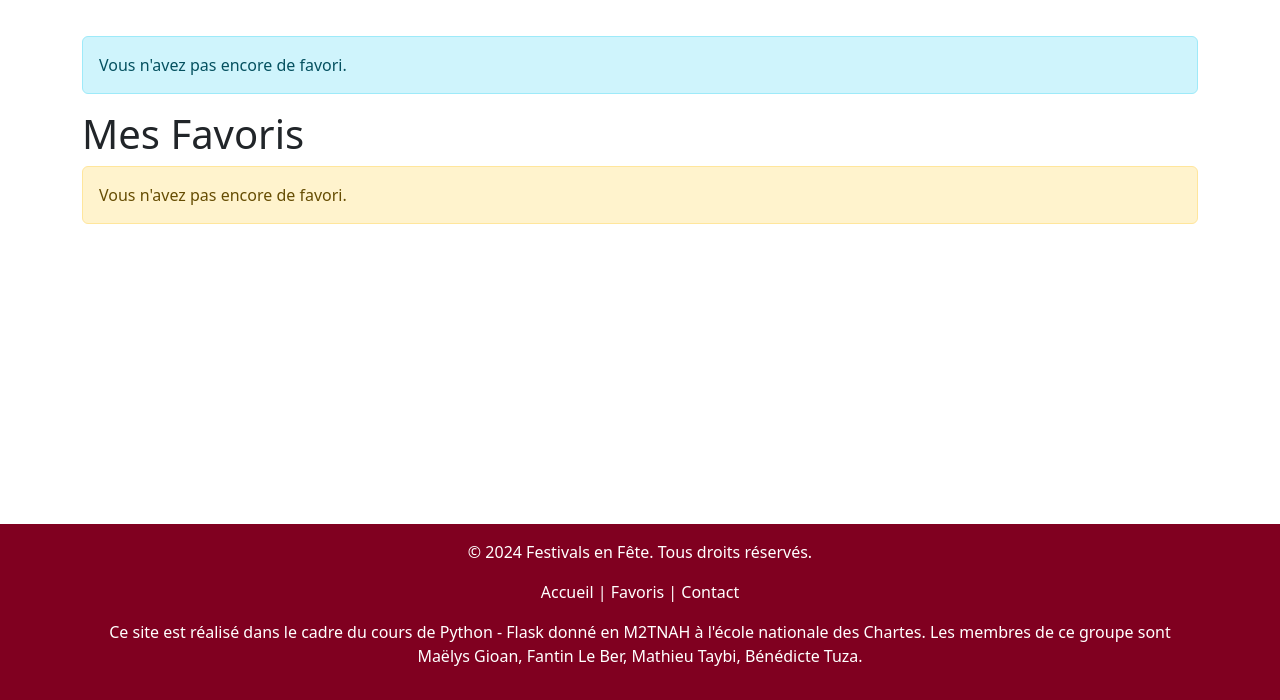
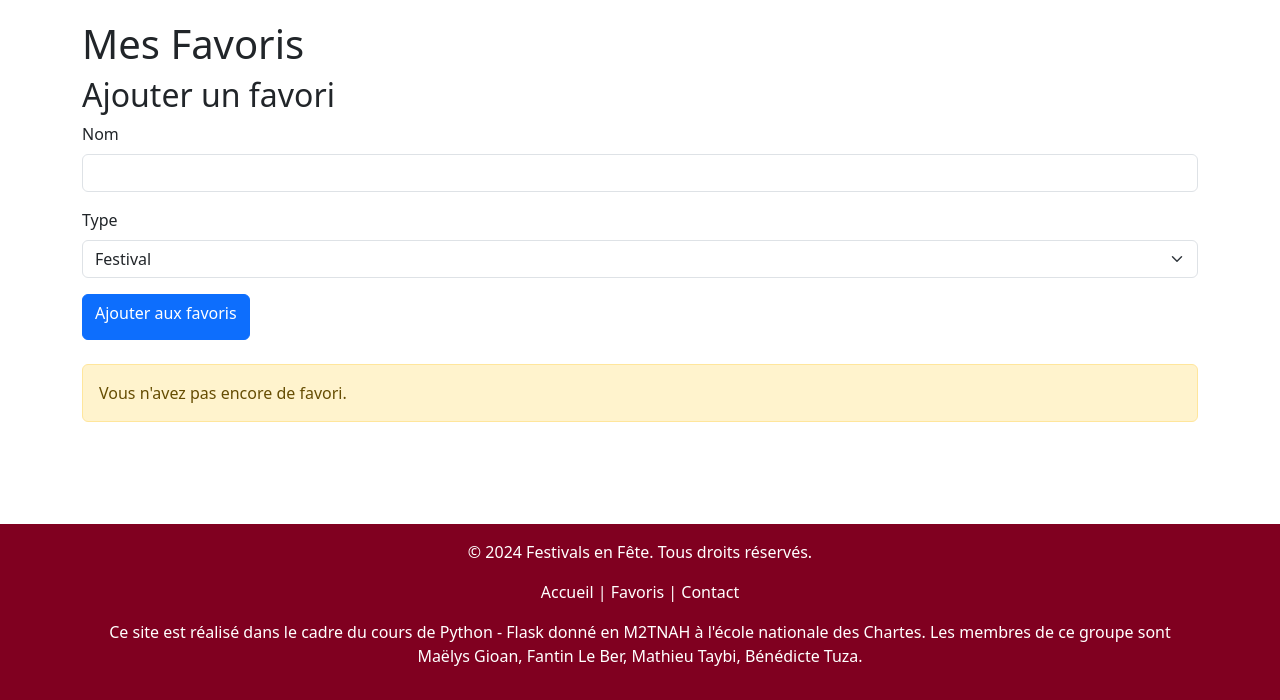
Before and after one commit to May8326/Un-festival-pres-de-chez-moi, a Flask app: page /festivalchezmoi/liste/favoris in a window 1280 px wide. Shown: the part 100-800 px from the top of the page. Run offline with Flask 3, Linux system fonts and the light colour scheme; the visitor is signed in with stand-in values (Sample User, id 1); parts of the project's set-up code (start-up, migrations or seed data) failed here and were passed over; some libraries are stand-ins or nearby versions.

Commit message:
ajout des favoris possible

```diff
--- a/appli/app/routes/favoris.py
+++ b/appli/app/routes/favoris.py
@@ -1,124 +1,234 @@
-from flask import render_template, redirect, url_for, flash
+from flask import render_template, redirect, url_for, flash, request
 from flask_login import login_required, current_user
 from app.app import app, db
-from ..models.database import Festival, MonumentHistorique, Commune, relation_user_favori
+from ..models.database import Festival, MonumentHistorique, Commune, relation_user_favori, LieuFestival
 from sqlalchemy import and_, func
 from ..models.formulaires import AjoutFavori, ModificationFavori, SuppressionFavori
 from ..models.users import Users
 
 
-@app.route("/festivalchezmoi/insertion/favori", methods=['GET', 'POST'])
+@app.route("/festivalchezmoi/insertion/favori", methods=['POST'])
 @login_required
 def insertion_favori():
-    form = AjoutFavori()
-    form.type.choices = [('festival', 'Festival'), ('monument', 'Monument')]
+    try:
+        # Récupérer les données du formulaire
+        user_id = current_user.id
+        nom_festival = request.form.get("nom_festival")
+        nom_monument = request.form.get("nom_monument")
+        nom_commune = request.form.get("nom_commune")
 
+        # Initialiser les IDs à None
+        festival_id = None
+        monument_id = None
+        commune_id = None
+
+        # Rechercher le festival si le nom est fourni
+        if nom_festival:
+            festival = db.session.query(Festival).filter(func.lower(Festival.nom_festival) == nom_festival.lower()).first()
+            if festival:
+                festival_id = festival.id_festival
+
+        # Rechercher le monument si le nom est fourni
+        if nom_monument:
+            monument = db.session.query(MonumentHistorique).filter(func.lower(MonumentHistorique.nom_monument) == nom_monument.lower()).first()
+            if monument:
+                monument_id = monument.id_monument_historique
+
+        # Rechercher la commune si le nom est fourni
+        if nom_commune:
+            commune = db.session.query(Commune).filter(func.lower(Commune.nom_commune) == nom_commune.lower()).first()
+            if commune:
+                commune_id = commune.id_commune
+
+        # Vérifier si au moins une information est fournie
+        if not (festival_id or monument_id or commune_id):
+            flash("Aucune information valide n'a été fournie pour ajouter un favori.", "error")
+            return redirect(request.referrer)
+
+        app.logger.info(f"Valeurs insérées : user_id={user_id}, festival_id={festival_id}, monument_id={monument_id}, commune_id={commune_id}")
+
+        # Vérifier si le favori existe déjà
+        favori_existant = db.session.query(relation_user_favori).filter(
+            and_(
+                relation_user_favori.c.user_id == user_id,
+                relation_user_favori.c.id_festival == festival_id,
+                relation_user_favori.c.id_monument_historique == monument_id,
+                relation_user_favori.c.id_commune == commune_id
+            )
+        ).first()
+
+        if favori_existant:
+            flash("Ce favori est déjà enregistré.", "warning")
+        else:
+            # Ajouter le favori dans la table relation_user_favori
+            db.session.execute(
+                relation_user_favori.insert().values(
+                    user_id=user_id,
+                    id_festival=festival_id,
+                    id_monument_historique=monument_id,
+                    id_commune=commune_id
+                )
+            )
+            db.session.commit()
+            flash("Favori ajouté avec succès.", "success")
+
+    except Exception as e:
+        app.logger.error(f"Erreur lors de l'ajout du favori : {str(e)}")
+        db.session.rollback()
+        flash(f"Une erreur s'est produite lors de l'ajout du favori : {str(e)}", "error")
+
+    # Rediriger vers la page précédente
+    return redirect(request.referrer)
+
+@app.route("/festivalchezmoi/liste/favoris", methods=['GET', 'POST'])
+@login_required
+def liste_favoris():
     try:
-        if form.validate_on_submit():
-            user_id = current_user.id
-            nom = form.nom.data
-            type = form.type.data
+        app.logger.info(f"Utilisateur connecté : {current_user.id} - {current_user.prenom}")
 
-            if type == 'festival':
-                festival = Festival.query.filter(func.lower(Festival.nom_festival).like(f"%{nom.lower()}%")).first()
-                if festival:
-                    # Vérifier si le festival est déjà dans les favoris
+        # Formulaire pour ajouter un favori
+        form_ajout_favori = AjoutFavori()
+
+        if form_ajout_favori.validate_on_submit():
+            nom = form_ajout_favori.nom.data
+            type_favori = form_ajout_favori.type.data
+
+            if type_favori == 'commune':
+                commune = Commune.query.filter(func.lower(Commune.nom_commune) == nom.lower()).first()
+                if commune:
                     favori_existant = db.session.query(relation_user_favori).filter(
                         and_(
-                            relation_user_favori.c.user_id == user_id,
+                            relation_user_favori.c.user_id == current_user.id,
+                            relation_user_favori.c.id_commune == commune.id_commune
+                        )
+                    ).first()
+                    if not favori_existant:
+                        db.session.execute(
+                            relation_user_favori.insert().values(
+                                user_id=current_user.id,
+                                id_commune=commune.id_commune
+                            )
+                        )
+                        db.session.commit()
+                        flash(f"La commune '{commune.nom_commune}' a été ajoutée à vos favoris.", "success")
+                    else:
+                        flash(f"La commune '{commune.nom_commune}' est déjà dans vos favoris.", "warning")
+                else:
+                    flash(f"Aucune commune trouvée avec le nom '{nom}'.", "error")
+
+            elif type_favori == 'monument':
+                # Utiliser la colonne réelle `titre_editorial_de_la_notice`
+                monument = MonumentHistorique.query.filter(func.lower(MonumentHistorique.titre_editorial_de_la_notice) == nom.lower()).first()
+                if monument:
+                    favori_existant = db.session.query(relation_user_favori).filter(
+                        and_(
+                            relation_user_favori.c.user_id == current_user.id,
+                            relation_user_favori.c.id_monument_historique == monument.id_monument_historique
+                        )
+                    ).first()
+                    if not favori_existant:
+                        db.session.execute(
+                            relation_user_favori.insert().values(
+                                user_id=current_user.id,
+                                id_monument_historique=monument.id_monument_historique
+                            )
+                        )
+                        db.session.commit()
+                        flash(f"Le monument '{monument.nom_monument}' a été ajouté à vos favoris.", "success")
+                    else:
+                        flash(f"Le monument '{monument.nom_monument}' est déjà dans vos favoris.", "warning")
+                else:
+                    flash(f"Aucun monument trouvé avec le nom '{nom}'.", "error")
+
+            elif type_favori == 'festival':
+                festival = Festival.query.filter(func.lower(Festival.nom_festival) == nom.lower()).first()
+                if festival:
+                    favori_existant = db.session.query(relation_user_favori).filter(
+                        and_(
+                            relation_user_favori.c.user_id == current_user.id,
                             relation_user_favori.c.id_festival == festival.id_festival
                         )
                     ).first()
-                    if favori_existant:
-                            flash("Ce festival est déjà dans vos favoris", 'warning')
-                            return render_template("pages/insertion_favori.html", sous_titre="Ajout Favori", form=form)
+                    if not favori_existant:
+                        db.session.execute(
+                            relation_user_favori.insert().values(
+                                user_id=current_user.id,
+                                id_festival=festival.id_festival
+                            )
+                        )
+                        db.session.commit()
+                        flash(f"Le festival '{festival.nom_festival}' a été ajouté à vos favoris.", "success")
+                    else:
+                        flash(f"Le festival '{festival.nom_festival}' est déjà dans vos favoris.", "warning")
+                else:
+                    flash(f"Aucun festival trouvé avec le nom '{nom}'.", "error")
 
-                 # Insérer dans la table de relation
-                    insert_stmt = relation_user_favori.insert().values(
-                        user_id=user_id,
-                        id_festival=festival.id_festival,
-                        id_monument_historique=None,
-                        id_commune=None
-                    )
-                    db.session.execute(insert_stmt)
-                else:
-                    flash("Festival non trouvé", 'error')
-                    return render_template("pages/insertion_favori.html", sous_titre="Ajout Favori", form=form)
+        # Récupérer les favoris de l'utilisateur connecté
+        favoris = db.session.query(relation_user_favori).filter(
+            relation_user_favori.c.user_id == current_user.id  # Filtrer par utilisateur actuel
+        ).all()
+        app.logger.info(f"Favoris récupérés depuis la base de données : {favoris}")
 
-            # Vérifier si le monument existe et est déjà dans les favoris
-            elif type == 'monument':
-                monument = MonumentHistorique.query.filter(func.lower(MonumentHistorique.nom_monument).like(f"%{nom.lower()}%")).first()
+        # Trier les favoris par type
+        favoris_festivals = []
+        favoris_monuments = []
+        favoris_communes = []
+
+        for favori in favoris:
+            # Vérification pour les festivals
+            if favori.id_festival:
+                festival = Festival.query.get(favori.id_festival)
+                if festival:
+                    app.logger.info(f"Festival trouvé : {festival.nom_festival}")
+                    favoris_festivals.append({
+                        "nom": festival.nom_festival,
+                        "lieu": festival.lieu.commune.nom_commune if festival.lieu and festival.lieu.commune else "N/A",
+                        "date": festival.dates.periode_principale_deroulement_festival if festival.dates else "N/A",
+                        "contact": festival.contact.site_internet_festival if festival.contact else "N/A"
+                    })
+
+            # Vérification pour les monuments
+            elif favori.id_monument_historique:
+                monument = MonumentHistorique.query.get(favori.id_monument_historique)
                 if monument:
-                    # Vérifier si déjà en favori
-                    favori_existant = db.session.query(relation_user_favori).filter(
-                        and_(
-                            relation_user_favori.c.user_id == user_id,
-                            relation_user_favori.c.id_monument_historique == monument.id_monument_historique
-                        )
-                    ).first()
-                    if favori_existant:
-                        flash("Ce monument est déjà dans vos favoris", 'warning')
-                        return render_template("pages/insertion_favori.html", sous_titre="Ajout Favori", form=form)
-                    # Insérer dans la table de relation
-                    insert_stmt = relation_user_favori.insert().values(
-                        user_id=user_id,
-                        id_festival=None,
-                        id_monument_historique=monument.id_monument_historique,
-                        id_commune=None
-                    )
-                    db.session.execute(insert_stmt)
-                else:
-                    flash("Monument non trouvé", 'error')
-                    return render_template("pages/insertion_favori.html", sous_titre="Ajout Favori", form=form)
-            # Vérifier si la commune existe et est déjà dans les favoris
-            elif type == 'commune':
-                commune = Commune.query.filter(func.lower(Commune.nom_commune).like(f"%{nom.lower()}%")).first()
+                    app.logger.info(f"Monument trouvé : {monument.nom_monument}")
+                    favoris_monuments.append({
+                        "nom": monument.nom_monument,
+                        "lieu": monument.commune.nom_commune if monument.commune else "N/A",
+                        "date": monument.dates.datation_edifice if monument.dates else "N/A",
+                        "contact": monument.contact.lien_internet_externe if monument.contact else "N/A"
+                    })
+
+            # Vérification pour les communes
+            elif favori.id_commune:
+                commune = Commune.query.get(favori.id_commune)
                 if commune:
-                    # Vérifier si déjà en favori
-                    favori_existant = db.session.query(relation_user_favori).filter(
-                        and_(
-                            relation_user_favori.c.user_id == user_id,
-                            relation_user_favori.c.id_commune == commune.id_commune
-                        )
-                    ).first()
-                    if favori_existant:
-                        flash("Cette commune est déjà dans vos favoris", 'warning')
-                        return render_template("pages/insertion_favori.html", sous_titre="Ajout Favori", form=form)
-                    # Insérer dans la table de relation
-                    insert_stmt = relation_user_favori.insert().values(
-                        user_id=user_id,
-                        id_festival=None,
-                        id_monument_historique=None,
-                        id_commune=commune.id_commune
-                    )
-                    db.session.execute(insert_stmt)
-                else:
-                    flash("Commune non trouvée", 'error')
-                    return render_template("pages/insertion_favori.html", sous_titre="Ajout Favori", form=form)
-            # Valider la transaction
-            db.session.commit()
-            # Afficher un message de succès
-            flash("Le favori a été ajouté avec succès", 'info')
+                    app.logger.info(f"Commune trouvée : {commune.nom_commune}")
+                    favoris_communes.append({
+                        "nom": commune.nom_commune,
+                        "lieu": commune.nom_departement,
+                        "date": "N/A",
+                        "contact": "N/A"
+                    })
 
+        # Log des résultats triés
+        app.logger.info(f"Favoris Festivals : {favoris_festivals}")
+        app.logger.info(f"Favoris Monuments : {favoris_monuments}")
+        app.logger.info(f"Favoris Communes : {favoris_communes}")
+
+        app.logger.info("Rendu du template liste_favoris.html.")
+        return render_template(
+            "pages/liste_favoris.html",
+            sous_titre="Liste des Favoris",
+            favoris_festivals=favoris_festivals,
+            favoris_monuments=favoris_monuments,
+            favoris_communes=favoris_communes,
+            form_ajout_favori=form_ajout_favori
+        )
     except Exception as e:
-        flash("Une erreur s'est produite lors de l'ajout du favori : " + str(e), "error")
-        db.session.rollback()
-
-    return render_template("pages/insertion_favori.html", sous_titre="Ajout Favori", form=form)
-
-@app.route("/festivalchezmoi/liste/favoris")
-@login_required
-def liste_favoris():
-    # Récupérer les favoris de l'utilisateur connecté
-    favoris = db.session.query(relation_user_favori).filter(
-        relation_user_favori.c.user_id == current_user.id
-    ).all()
-
-    # Vérifier si la liste est vide et passer cette information au template
-    if not favoris:
-        flash("Vous n'avez pas encore de favori.", "info")
-
-    return render_template("pages/liste_favoris.html", sous_titre="Liste des Favoris", favoris=favoris)
+        app.logger.error(f"Erreur dans la route liste_favoris : {str(e)}", exc_info=True)
+        flash(f"Une erreur s'est produite : {str(e)}", "error")
+        return redirect(url_for("accueil_festivalchezmoi"))
 
 @app.route("/festivalchezmoi/suppression/favori", methods=['GET', 'POST'])
 @login_required
@@ -190,3 +300,58 @@ def suppression_favori():
         db.session.rollback()
 
     return render_template("pages/suppression_favori.html", sous_titre="Suppression Favori", form=form)
+
+@app.route("/festivalchezmoi/debug_favoris")
+@login_required
+def debug_favoris():
+    try:
+        # Récupérer les favoris de l'utilisateur connecté
+        favoris = db.session.query(relation_user_favori).filter(
+            relation_user_favori.c.user_id == current_user.id
+        ).all()
+
+        # Préparer les données brutes pour le débogage
+        debug_data = []
+        for favori in favoris:
+            favori_data = {
+                "user_id": favori.user_id,
+                "id_festival": favori.id_festival,
+                "id_monument_historique": favori.id_monument_historique,
+                "id_commune": favori.id_commune
+            }
+
+            # Ajouter les détails des relations
+            if favori.id_festival:
+                festival = Festival.query.get(favori.id_festival)
+                favori_data["festival"] = {
+                    "nom": festival.nom_festival if festival else "Non trouvé",
+                    "lieu": festival.lieu.commune.nom_commune if festival and festival.lieu and festival.lieu.commune else "N/A",
+                    "date": festival.dates.periode_principale_deroulement_festival if festival and festival.dates else "N/A",
+                    "contact": festival.contact.site_internet_festival if festival and festival.contact else "N/A"
+                }
+            if favori.id_monument_historique:
+                monument = MonumentHistorique.query.get(favori.id_monument_historique)
+                favori_data["monument"] = {
+                    "nom": monument.nom_monument if monument else "Non trouvé",
+                    "lieu": monument.commune.nom_commune if monument and monument.commune else "N/A",
+                    "date": monument.dates.datation_edifice if monument and monument.dates else "N/A",
+                    "contact": monument.contact.lien_internet_externe if monument and monument.contact else "N/A"
+                }
+            if favori.id_commune:
+                commune = Commune.query.get(favori.id_commune)
+                favori_data["commune"] = {
+                    "nom": commune.nom_commune if commune else "Non trouvé",
+                    "departement": commune.nom_departement if commune else "N/A"
+                }
+
+            debug_data.append(favori_data)
+
+        # Retourner les données brutes sous forme de JSON
+        return {"debug_favoris": debug_data}, 200
+    except Exception as e:
+        app.logger.error(f"Erreur dans /debug_favoris : {str(e)}", exc_info=True)
+        return {"error": str(e)}, 500
+
+@app.route("/festivalchezmoi/test_liste_favoris")
+def test_liste_favoris():
+    return render_template("pages/liste_favoris.html", favoris_festivals=[], favoris_monuments=[], favoris_communes=[])
--- a/appli/app/templates/pages/liste_favoris.html
+++ b/appli/app/templates/pages/liste_favoris.html
@@ -4,38 +4,102 @@
 <div class="container">
     <h1>Mes Favoris</h1>
 
-    {% if not favoris %}
+    <!-- Formulaire pour ajouter un favori -->
+    <div class="mb-4">
+        <h2>Ajouter un favori</h2>
+        <form action="{{ url_for('liste_favoris') }}" method="post">
+            {{ form_ajout_favori.hidden_tag() }}
+            <div class="form-group">
+                {{ form_ajout_favori.nom.label(class="form-label") }}
+                {{ form_ajout_favori.nom(class="form-control") }}
+            </div>
+            <div class="form-group">
+                {{ form_ajout_favori.type.label(class="form-label") }}
+                {{ form_ajout_favori.type(class="form-select") }}
+            </div>
+            <button type="submit" class="btn btn-primary">{{ form_ajout_favori.submit.label }}</button>
+        </form>
+    </div>
+
+    {% if not favoris_festivals and not favoris_monuments and not favoris_communes %}
     <div class="alert alert-warning" role="alert">
         Vous n'avez pas encore de favori.
     </div>
     {% else %}
-        <div class="row">
-            {% for favori in favoris %}
-            <div class="col-md-4 mb-3">
-                <div class="card">
-                    <div class="card-body">
-                        <h5 class="card-title">{{ favori.festival.nom_festival }}</h5>
-                        <p class="card-text">
-                            Lieu : {{ favori.festival.lieu }}<br>
-                            Date : {{ favori.festival.dates }}
-                        </p>
-                        <form action="{{ url_for('supprimer_favori', festival_id=favori.festival_id) }}" method="post">
-                            <button type="submit" class="btn btn-danger">Retirer des favoris</button>
-                        </form>
-                    </div>
-                </div>
-            </div>
-            {% endfor %}
-        </div>
+        <!-- Favoris Festivals -->
+        {% if favoris_festivals %}
+        <h2>Festivals</h2>
+        <table class="table table-striped">
+            <thead>
+                <tr>
+                    <th>Nom</th>
+                    <th>Lieu</th>
+                    <th>Date</th>
+                    <th>Contact</th>
+                </tr>
+            </thead>
+            <tbody>
+                {% for festival in favoris_festivals %}
+                <tr>
+                    <td>{{ festival.nom }}</td>
+                    <td>{{ festival.lieu }}</td>
+                    <td>{{ festival.date }}</td>
+                    <td>{{ festival.contact }}</td>
+                </tr>
+                {% endfor %}
+            </tbody>
+        </table>
+        {% endif %}
+
+        <!-- Favoris Monuments -->
+        {% if favoris_monuments %}
+        <h2>Monuments</h2>
+        <table class="table table-striped">
+            <thead>
+                <tr>
+                    <th>Nom</th>
+                    <th>Lieu</th>
+                    <th>Date</th>
+                    <th>Contact</th>
+                </tr>
+            </thead>
+            <tbody>
+                {% for monument in favoris_monuments %}
+                <tr>
+                    <td>{{ monument.nom }}</td>
+                    <td>{{ monument.lieu }}</td>
+                    <td>{{ monument.date }}</td>
+                    <td>{{ monument.contact }}</td>
+                </tr>
+                {% endfor %}
+            </tbody>
+        </table>
+        {% endif %}
+
+        <!-- Favoris Communes -->
+        {% if favoris_communes %}
+        <h2>Communes</h2>
+        <table class="table table-striped">
+            <thead>
+                <tr>
+                    <th>Nom</th>
+                    <th>Lieu</th>
+                    <th>Date</th>
+                    <th>Contact</th>
+                </tr>
+            </thead>
+            <tbody>
+                {% for commune in favoris_communes %}
+                <tr>
+                    <td>{{ commune.nom }}</td>
+                    <td>{{ commune.lieu }}</td>
+                    <td>{{ commune.date }}</td>
+                    <td>{{ commune.contact }}</td>
+                </tr>
+                {% endfor %}
+            </tbody>
+        </table>
+        {% endif %}
     {% endif %}
 </div>
 {% endblock %}
-
-
-<!--- bouton pour ajouter un résultat de la recherche aux favoris {% if current_user.is_authenticated %}
-<form action="{{ url_for('ajouter_favori', festival_id=festival.id) }}" method="post">
-    <button type="submit" class="btn btn-primary">
-        Ajouter aux favoris
-    </button>
-</form>
-{% endif %}--->
```
